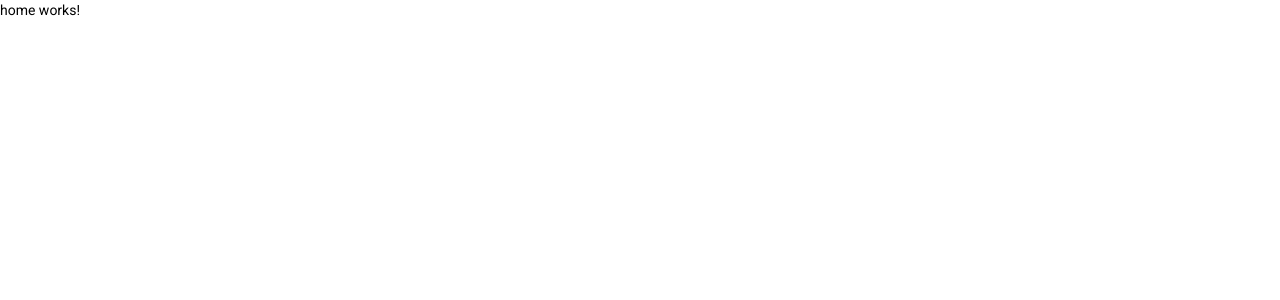
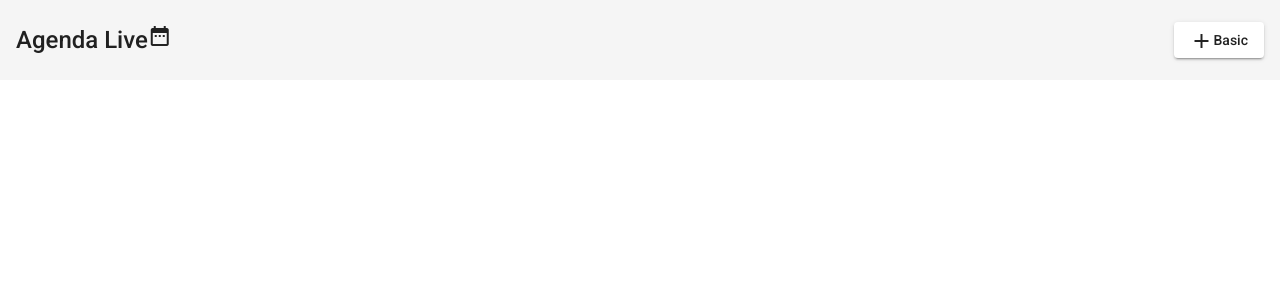
Before and after one commit to devleandrodias/youtube-angular-lives, an Angular app in the folder agendalive-web/: page / in a window 1280 px wide. Shown: the top 300 px of the page. Built offline with nearby package versions, Linux system fonts and the light colour scheme.

Commit message:
importando componentes do angular material

```diff
--- a/agendalive-web/package.json
+++ b/agendalive-web/package.json
@@ -7,7 +7,8 @@
     "build": "ng build",
     "test": "ng test",
     "lint": "ng lint",
-    "e2e": "ng e2e"
+    "e2e": "ng e2e",
+    "postinstall": "ngcc"
   },
   "private": true,
   "dependencies": {
--- a/agendalive-web/src/app/app.component.ts
+++ b/agendalive-web/src/app/app.component.ts
@@ -3,8 +3,6 @@
 @Component({
   selector: 'app-root',
   templateUrl: './app.component.html',
-  styleUrls: ['./app.component.css']
+  styleUrls: ['./app.component.css'],
 })
-export class AppComponent {
-  title = 'agendalive-web';
-}
+export class AppComponent {}
--- a/agendalive-web/src/app/views/home/home.component.css
+++ b/agendalive-web/src/app/views/home/home.component.css
@@ -0,0 +1,7 @@
+.example-icon {
+  padding: 0 14px;
+}
+
+.example-spacer {
+  flex: 1 1 auto;
+}
--- a/agendalive-web/src/app/views/home/home.component.html
+++ b/agendalive-web/src/app/views/home/home.component.html
@@ -1 +1,7 @@
-<p>home works!</p>
+<mat-toolbar>
+  <mat-toolbar-row style="font-size: 1.5rem; height: 80px">
+    <span>Agenda Live<mat-icon>date_range</mat-icon> </span>
+    <span class="example-spacer"></span>
+    <button mat-raised-button><mat-icon>add</mat-icon>Basic</button>
+  </mat-toolbar-row>
+</mat-toolbar>
```
Also changed, not shown: agendalive-web/src/app/app.module.ts (+11 -8 lines).
